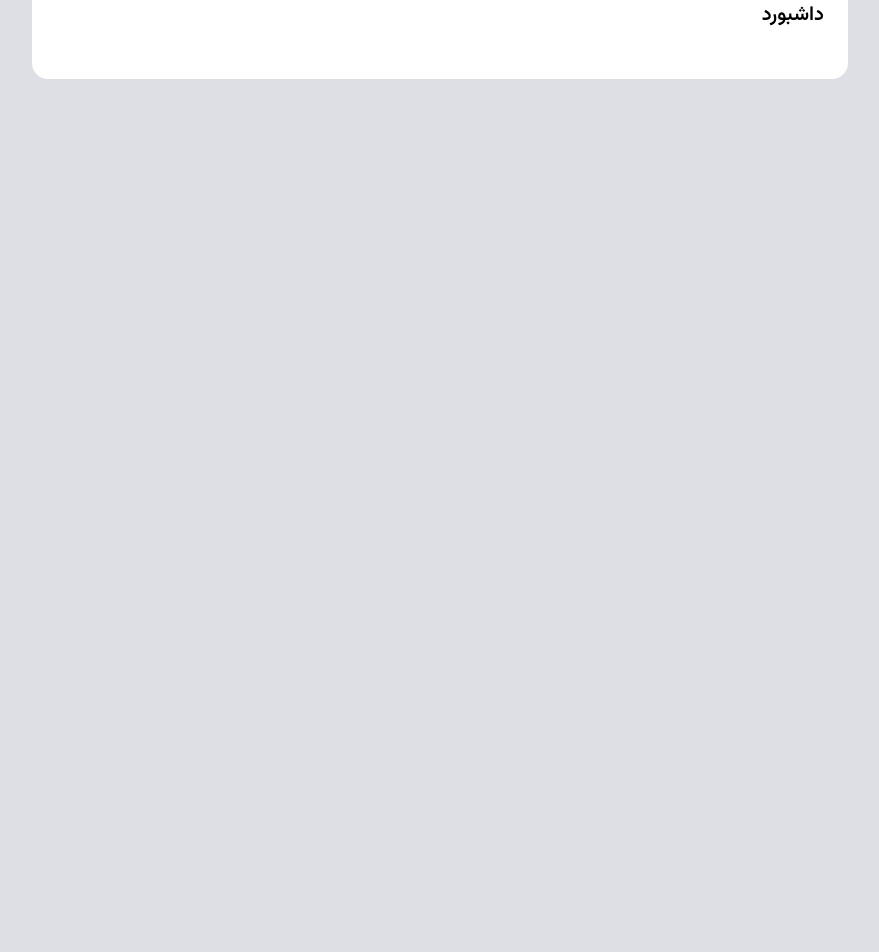
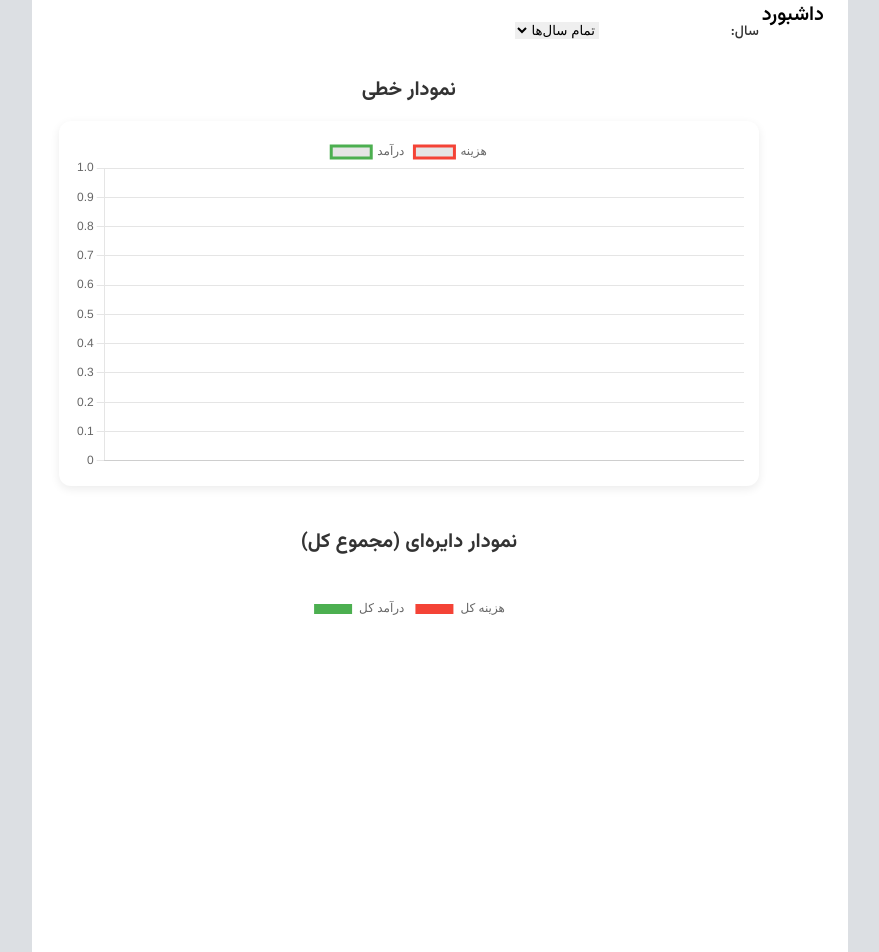
Before and after one commit to snoou/react-internship-project, a React (Vite) app: page /dashboard in a window 1280 px wide. Shown: the part 100-1052 px from the top of the page, without its empty margins (200-1079 px from the left). Before the commit the page ends 800 px from the top, so only its background shows below. Built offline with nearby package versions, Linux system fonts and the light colour scheme.

Commit message:
creat diagram

```diff
--- a/package.json
+++ b/package.json
@@ -10,6 +10,7 @@
     "preview": "vite preview"
   },
   "dependencies": {
+    "chart.js": "^4.5.1",
     "react": "^19.1.1",
     "react-dom": "^19.1.1",
     "react-router-dom": "^7.9.5",
--- a/src/components/Dashboard/Dashboard.jsx
+++ b/src/components/Dashboard/Dashboard.jsx
@@ -1,10 +1,16 @@
 import './Dashboard.css'
+import Diagram from '../Diagram/Diagram';
+import UseContext from '../../utils/UseContext';
 const Dashboard = () => {
+  const [income, expense] = UseContext()
   return (
     <>
       <div className="size">
         <div className="header">
           <h2>داشبورد</h2>
+          <Diagram income={income} expense={expense}></Diagram>
+
+
         </div>
       </div>
     </>
--- /dev/null
+++ b/src/components/Diagram/Diagram.css
@@ -0,0 +1,55 @@
+.chart-title {
+    font-size: 20px;
+    font-weight: bold;
+    margin: 30px 0 15px 0;
+    text-align: center;
+    color: #333;
+}
+
+.chart-wrapper {
+    width: 100%;
+    background: #fff;
+    padding: 15px;
+    border-radius: 12px;
+    box-shadow: 0 3px 10px rgba(0, 0, 0, 0.08);
+    margin-bottom: 40px;
+    box-sizing: border-box;
+}
+
+.chart-wrapper canvas {
+    width: 100% !important;
+    height: auto !important;
+}
+
+.pie-chart canvas {
+    height: 320px !important;
+}
+
+@media (max-width: 600px) {
+    .chart-title {
+        font-size: 18px;
+        margin-top: 20px;
+    }
+
+    .chart-wrapper {
+        padding: 10px;
+    }
+
+    .pie-chart canvas {
+        height: 250px
+    }
+}
+
+.pie-box {
+    width: 100%;
+    max-width: 350px;
+    margin: 0 auto;
+    padding: 20px 0;
+}
+
+.pie-box canvas {
+    width: 100%;
+
+
+    display: block;
+}
--- /dev/null
+++ b/src/components/Diagram/Diagram.jsx
@@ -0,0 +1,154 @@
+import { useEffect, useRef, useState } from "react";
+import Chart from "chart.js/auto";
+import './Diagram.css'
+const Diagram = ({ income = [], expense = [] }) => {
+  const lineRef = useRef(null);
+  const pieRef = useRef(null);
+  const barRef = useRef(null);
+
+  const lineChart = useRef(null);
+  const pieChart = useRef(null);
+  const barChart = useRef(null);
+
+  const [year, setYear] = useState("");
+
+  const safeDate = (d) => (d ? new Date(d) : null);
+
+  const years = [...new Set(
+    [...income, ...expense]
+      .map((i) => safeDate(i?.date)?.getFullYear())
+      .filter(Boolean)
+  )].sort((a, b) => b - a);
+
+  const buildDailyData = () => {
+    const y = Number(year);
+
+    const makeMap = (arr) => {
+      const m = new Map();
+      arr.forEach((i) => {
+        const dt = safeDate(i?.date);
+        if (!dt) return;
+        if (y && dt.getFullYear() !== y) return;
+
+        const key = dt.toISOString().slice(0, 10);
+        const val = Number(i?.amount) || 0;
+        m.set(key, (m.get(key) || 0) + val);
+      });
+      return m;
+    };
+
+    const incMap = makeMap(income);
+    const expMap = makeMap(expense);
+
+    const keys = [...new Set([...incMap.keys(), ...expMap.keys()])].sort(
+      (a, b) => new Date(a) - new Date(b)
+    );
+
+    return {
+      labels: keys,
+      incomeData: keys.map((k) => incMap.get(k) || 0),
+      expenseData: keys.map((k) => expMap.get(k) || 0),
+    };
+  };
+
+  const buildTotals = () => {
+    const sum = (arr) =>
+      arr.reduce((t, i) => t + (Number(i?.amount) || 0), 0);
+
+    return {
+      totalIncome: sum(income),
+      totalExpense: sum(expense),
+    };
+  };
+
+  const { labels, incomeData, expenseData } = buildDailyData();
+  const { totalIncome, totalExpense } = buildTotals();
+
+  // --- LINE CHART ---
+  useEffect(() => {
+    if (lineChart.current) lineChart.current.destroy();
+    if (!lineRef.current) return;
+
+    lineChart.current = new Chart(lineRef.current, {
+      type: "line",
+      data: {
+        labels,
+        datasets: [
+          { label: "درآمد", data: incomeData, borderColor: "#4caf50" },
+          { label: "هزینه", data: expenseData, borderColor: "#f44336" },
+        ],
+      },
+    });
+  }, [labels, incomeData, expenseData]);
+
+  useEffect(() => {
+    if (pieChart.current) pieChart.current.destroy();
+    if (!pieRef.current) return;
+
+    pieChart.current = new Chart(pieRef.current, {
+      type: "pie",
+      data: {
+        labels: ["درآمد کل", "هزینه کل"],
+        datasets: [
+          {
+            data: [totalIncome, totalExpense],
+            backgroundColor: ["#4caf50", "#f44336"],
+          },
+        ],
+      },
+    });
+  }, [totalIncome, totalExpense]);
+
+  // --- BAR CHART ---
+  useEffect(() => {
+    if (barChart.current) barChart.current.destroy();
+    if (!barRef.current) return;
+
+    barChart.current = new Chart(barRef.current, {
+      type: "bar",
+      data: {
+        labels,
+        datasets: [
+          { label: "درآمد", data: incomeData, backgroundColor: "#4caf50" },
+          { label: "هزینه", data: expenseData, backgroundColor: "#f44336" },
+        ],
+      },
+      options: {
+        responsive: true,
+      },
+    });
+  }, [labels, incomeData, expenseData]);
+
+  return (
+    <div style={{ width: 700, margin: "20px auto" }}>
+      <div style={{ marginBottom: 10 }}>
+        <label>سال:</label>
+        <select value={year} onChange={(e) => setYear(e.target.value)}>
+          <option value="">تمام سال‌ها</option>
+          {years.map((y) => (
+            <option key={y} value={y}>{y}</option>
+          ))}
+        </select>
+      </div>
+
+      <h3 className="chart-title">نمودار خطی</h3>
+      <div className="chart-wrapper">
+        <canvas ref={lineRef}></canvas>
+      </div>
+
+      <h3 className="chart-title">نمودار دایره‌ای (مجموع کل)</h3>
+      <div className="pie-box">
+        <canvas ref={pieRef}></canvas>
+      </div>
+
+
+      <h3 className="chart-title">نمودار میله‌ای روزانه</h3>
+      <div className="chart-wrapper">
+        <canvas ref={barRef}></canvas>
+      </div>
+
+    </div>
+  );
+};
+
+export default Diagram;
--- /dev/null
+++ b/src/utils/UseContext.js
@@ -0,0 +1,12 @@
+import { useContext } from "react";
+import { TransactionContext } from "../context/TransactionContext";
+
+const UseContext = () => {
+    const context = useContext(TransactionContext);
+    const income = context.transactions.filter(tx => tx.type === "income")
+    const expense = context.transactions.filter(tx => tx.type === "expense")
+    const list = [income , expense]
+    return list
+}
+
+export default UseContext;
```
Also changed, not shown: 1 other file (tests, documents, lock files or other folders).
